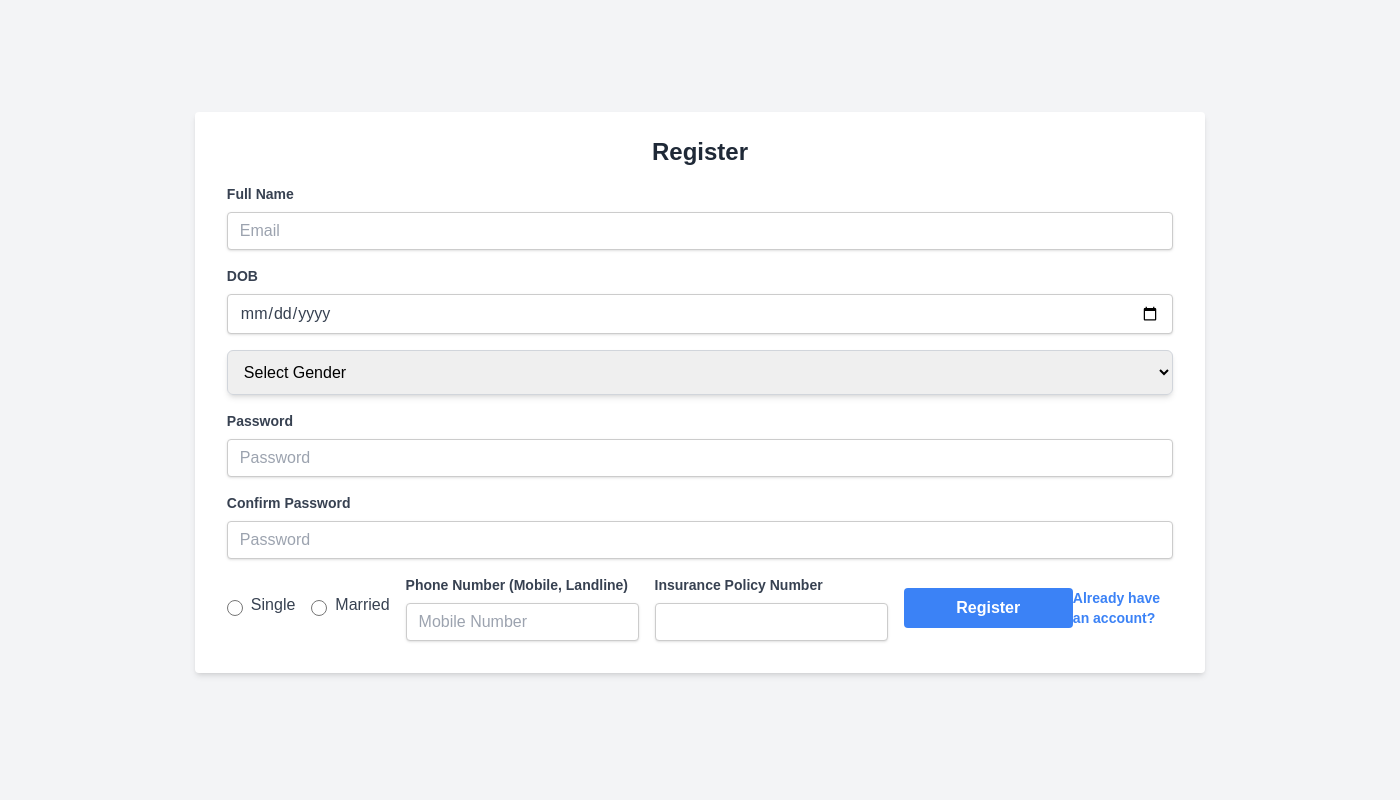
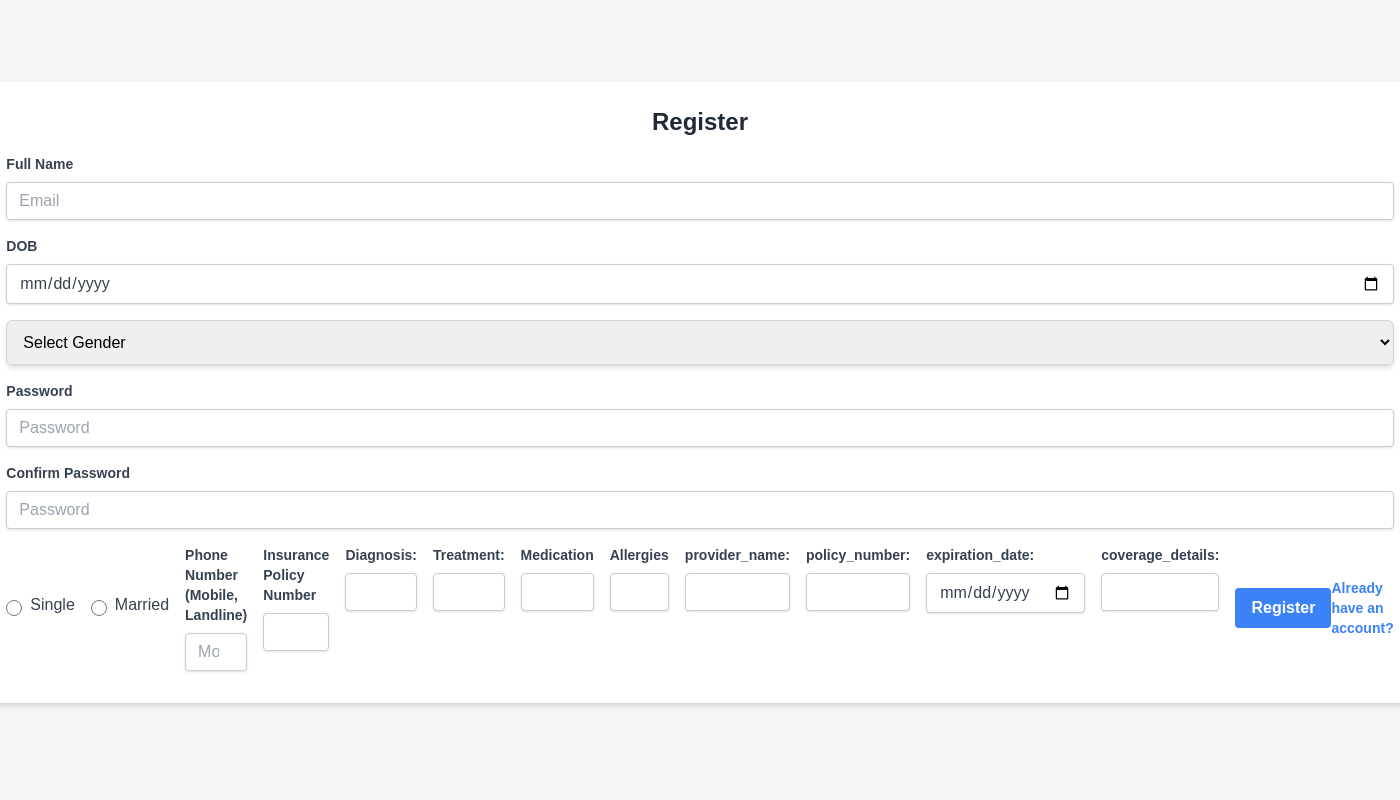
Before and after one commit to Anandu-Ajith/E_HOSPITALITY, a Django app: page /register/ in a window 1400 px wide. Run offline with Django 5.2, Linux system fonts and the light colour scheme; some libraries are stand-ins or nearby versions.

Commit message:
add patient registration and login

```diff
--- a/e_hospitalityapp/admin.py
+++ b/e_hospitalityapp/admin.py
@@ -1,8 +1,10 @@
 from django.contrib import admin
 
-from e_hospitalityapp.models import Patient, UserProfile, loginTable
+from e_hospitalityapp.models import Patient, UserProfile, loginTable, MedicalHistory, MedicalInsurance
 
 # Register your models here.
 admin.site.register(Patient)
 admin.site.register(UserProfile)
 admin.site.register(loginTable)
+admin.site.register(MedicalInsurance)
+admin.site.register(MedicalHistory)
--- a/e_hospitalityapp/models.py
+++ b/e_hospitalityapp/models.py
@@ -14,16 +14,13 @@
 
 class UserProfile(models.Model):
     user = models.OneToOneField(User, on_delete=models.CASCADE)
-    username=models.CharField(max_length=200)
     date_of_birth = models.DateField()
     # gender = models.TextField()
-    password= models.CharField(max_length=200)
-    password2 = models.CharField(max_length=200)
 #   medical_history = models.TextField()
 #     maritalStatus = models.CharField()
 #   insurance_info = models.CharField(max_length=200)
     def __str__(self):
-        return '{}'.format(self.username)
+        return '{}'.format(self.user)
 
 class loginTable(models.Model):
     username=models.CharField(max_length=200)
@@ -42,7 +39,7 @@
 from django.contrib.auth.models import User
 
 class MedicalHistory(models.Model):
-    user = models.OneToOneField(User, on_delete=models.CASCADE)
+    user_profile = models.OneToOneField(UserProfile, on_delete=models.CASCADE)
     diagnosis = models.TextField()
     treatment = models.TextField()
     medications = models.CharField(max_length=255, blank=True)
@@ -50,14 +47,14 @@
     date_recorded = models.DateField(auto_now_add=True)
 
     def __str__(self):
-        return f"Medical History of {self.user.username}"
+        return f"Medical History of {self.user_profile.user.username}"
 
 class MedicalInsurance(models.Model):
-    user = models.OneToOneField(User, on_delete=models.CASCADE)
+    user_profile = models.OneToOneField(UserProfile, on_delete=models.CASCADE)
     provider_name = models.CharField(max_length=255)
     policy_number = models.CharField(max_length=100)
     expiration_date = models.DateField()
     coverage_details = models.TextField()
 
     def __str__(self):
-        return f"Insurance of {self.user.username}"
+        return f"Insurance of {self.user_profile.user.username}"
--- a/e_hospitalityapp/views.py
+++ b/e_hospitalityapp/views.py
@@ -8,20 +8,52 @@
 def userRegistration(request):
     login_table=loginTable()
     userprofile=UserProfile()
+    medicalhistory = MedicalHistory()
+    medicalinsurance=MedicalInsurance()
     if request.method=='POST':
-        userprofile.date_of_birth=request.POST['date_of_birth']
-
-        userprofile.username=request.POST['username']
-        userprofile.password = request.POST['password']
-        userprofile.password2 = request.POST['password1']
-
+        username=request.POST['username']
+        password = request.POST['password']
+        password2 = request.POST['password1']
+        date_of_birth=request.POST['date_of_birth']
+        diagnosis=request.POST['diagnosis']
+        treatment=request.POST['treatment']
+        medications=request.POST['medications']
+        allergies=request.POST['allergies']
+        provider_name = request.POST['provider_name']
+        policy_number = request.POST['policy_number']
+        expiration_date = request.POST['expiration_date']
+        coverage_details = request.POST['coverage_details']
 
         login_table.username=request.POST['username']
         login_table.password=request.POST['password']
         login_table.password2=request.POST['password1']
         login_table.type='patient'
-        if request.POST['password']==request.POST['password1']:
+        if password==password2:
+            user = User.objects.create_user(username=username,password=password)
+
+            userprofile.user = user
+            userprofile.date_of_birth  = date_of_birth
+
+            medicalhistory.diagnosis = diagnosis
+            medicalhistory.treatment = treatment
+            medicalhistory.medications = medications
+            medicalhistory.allergies = allergies
+
+            medicalhistory.user_profile = userprofile
+
+            medicalinsurance.provider_name=provider_name
+            medicalinsurance.policy_number = policy_number
+            medicalinsurance.expiration_date = expiration_date
+            medicalinsurance.coverage_details = coverage_details
+
+            medicalinsurance.user_profile= userprofile
+
+
+
+
             userprofile.save()
+            medicalhistory.save()
+            medicalinsurance.save()
             login_table.save()
 
             messages.info(request,'Registration success')
--- a/templates/register.html
+++ b/templates/register.html
@@ -110,6 +110,40 @@
         <label for="insurance_info" class="block text-gray-700 text-sm font-bold mb-2">Insurance Policy Number</label>
         <input type="number" id="insurance_info" class="shadow appearance-none border rounded w-full py-2 px-3 text-gray-700 leading-tight focus:outline-none focus:shadow-outline" placeholder="">
       </div>
+           <div>
+        <label for="diagnosis" class="block text-gray-700 text-sm font-bold mb-2">Diagnosis:</label>
+        <input name= 'diagnosis' type="text" id="diagnosis" class="shadow appearance-none border rounded w-full py-2 px-3 text-gray-700 leading-tight focus:outline-none focus:shadow-outline" placeholder="">
+      </div>
+           <div>
+        <label for="treatment" class="block text-gray-700 text-sm font-bold mb-2">Treatment:</label>
+        <input type="text" name= 'treatment'id="treatment" class="shadow appearance-none border rounded w-full py-2 px-3 text-gray-700 leading-tight focus:outline-none focus:shadow-outline" placeholder="">
+      </div>
+             <div>
+        <label for="medications" class="block text-gray-700 text-sm font-bold mb-2">Medication</label>
+        <input type="text" name= 'medications' id="medications" class="shadow appearance-none border rounded w-full py-2 px-3 text-gray-700 leading-tight focus:outline-none focus:shadow-outline" placeholder="">
+      </div>
+             <div>
+        <label for="allergies" class="block text-gray-700 text-sm font-bold mb-2">Allergies</label>
+        <input type="text" name= 'allergies' id="allergies" class="shadow appearance-none border rounded w-full py-2 px-3 text-gray-700 leading-tight focus:outline-none focus:shadow-outline" placeholder="">
+      </div>
+
+           <div>
+        <label for="provider_name" class="block text-gray-700 text-sm font-bold mb-2">provider_name:</label>
+        <input name= 'provider_name' type="text" id="provider_name" class="shadow appearance-none border rounded w-full py-2 px-3 text-gray-700 leading-tight focus:outline-none focus:shadow-outline" placeholder="">
+      </div>
+           <div>
+        <label for="policy_number" class="block text-gray-700 text-sm font-bold mb-2">policy_number:</label>
+        <input name= 'policy_number' type="text" id="policy_number" class="shadow appearance-none border rounded w-full py-2 px-3 text-gray-700 leading-tight focus:outline-none focus:shadow-outline" placeholder="">
+      </div>
+           <div>
+        <label for="expiration_date" class="block text-gray-700 text-sm font-bold mb-2">expiration_date:</label>
+        <input name= 'expiration_date' type="date" id="expiration_date" class="shadow appearance-none border rounded w-full py-2 px-3 text-gray-700 leading-tight focus:outline-none focus:shadow-outline" placeholder="">
+      </div>
+           <div>
+        <label for="coverage_details" class="block text-gray-700 text-sm font-bold mb-2">coverage_details:</label>
+        <input name= 'coverage_details' type="text" id="coverage_details" class="shadow appearance-none border rounded w-full py-2 px-3 text-gray-700 leading-tight focus:outline-none focus:shadow-outline" placeholder="">
+      </div>
+
       <div class="flex items-center justify-between">
         <button type="submit" class="bg-blue-500 hover:bg-blue-700 text-white font-bold py-2 px-4 rounded focus:outline-none focus:shadow-outline">Register</button>
         <a href="#" class="inline-block align-baseline font-bold text-sm text-blue-500 hover:text-blue-800">Already have an account?</a>
```
Also changed, not shown: db.sqlite3, e_hospitalityapp/migrations/0004_remove_userprofile_password_and_more.py (added), e_hospitalityapp/migrations/0005_alter_medicalhistory_user_and_more.py (added), e_hospitalityapp/migrations/0006_rename_user_medicalhistory_user_profile_and_more.py (added).
